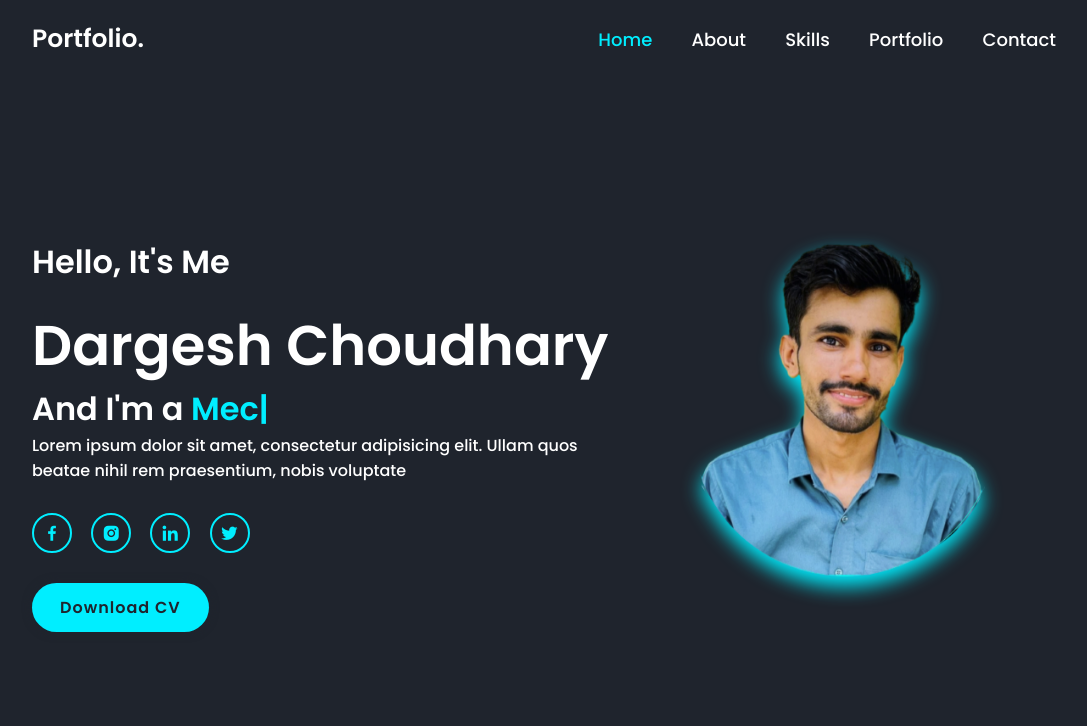
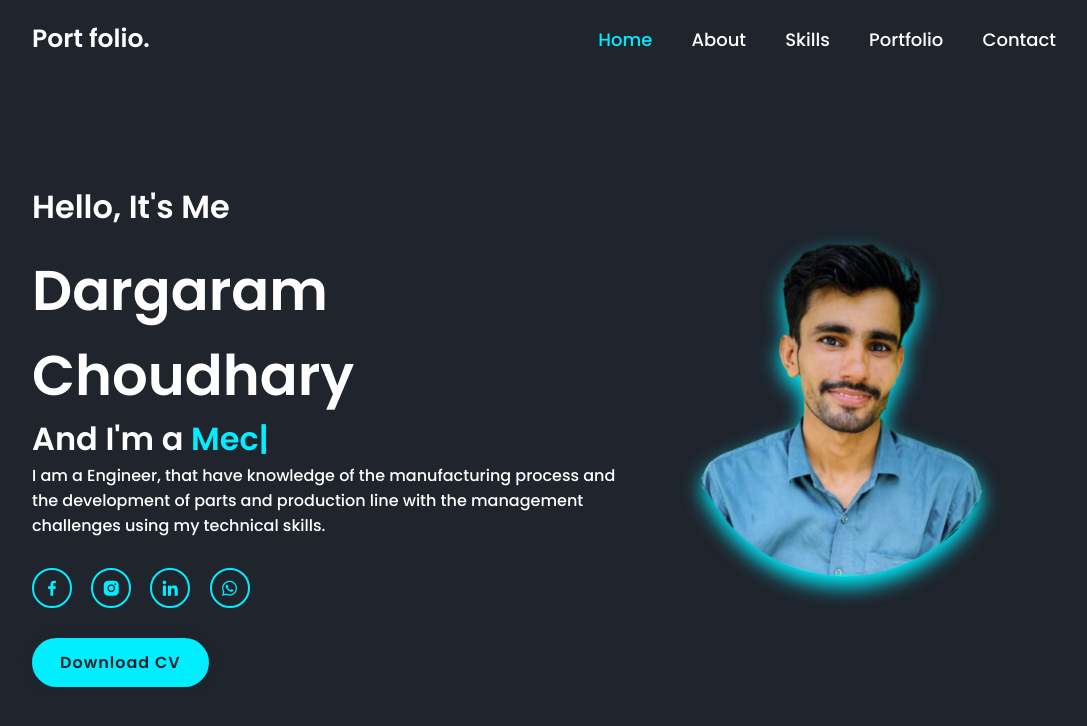
Before and after one commit to rameshchoudhary9784/dargaram-portfolio, a plain HTML site: page index.html in a window 1280 px wide. Shown: the whole page, without its empty margins (96-1183 px from the left). Drawn offline with nearby package versions, Linux system fonts and the light colour scheme.

Commit message:
social link update

```diff
--- a/index.html
+++ b/index.html
@@ -10,7 +10,7 @@
 </head>
 <body>
     <header class="header" id="header">
-        <a href="#" class="logo">Portfolio.</a>
+        <a href="#" class="logo">Port <span>folio.</span></a>
 
         <nav class="navbar">
             <a href="#" style="--i:1;" class="active">Home</a>
@@ -24,14 +24,15 @@
     <section class="home">
         <div class="home-content">
             <h3>Hello, It's Me</h3>
-            <h1>Dargesh Choudhary</h1>
+            <h1>Dargaram Choudhary</h1>
             <h3>And I'm a <span class="multiple-text"></span></h3>
-            <p>Lorem ipsum dolor sit amet, consectetur adipisicing elit. Ullam quos beatae nihil rem praesentium, nobis voluptate</p>
+            <p>I am a Engineer, that have knowledge of the manufacturing process and the development of parts and production line with the
+                management challenges using my technical skills.</p>
             <div class="social-media">
-                <a href="#" style="--i:7"><i class='bx bxl-facebook'></i></a>
-                <a href="#" style="--i:8"><i class='bx bxl-instagram-alt'></i></a>
-                <a href="#" style="--i:9"><i class='bx bxl-linkedin'></i></a>
-                <a href="#" style="--i:10" ><i class='bx bxl-twitter'></i></a>
+                <a href="https://www.facebook.com/Er.Dargaram" target="_blank" style="--i:7"><i class='bx bxl-facebook'></i></a>
+                <a href="https://instagram.com/dr_choudhary_officials" target="_blank" style="--i:8"><i class='bx bxl-instagram-alt'></i></a>
+                <a href="https://www.linkedin.com/in/darga-ram-5a4331194" target="_blank" style="--i:9"><i class='bx bxl-linkedin'></i></a>
+                <a href="https://wa.me/+919351330176" target="_blank" style="--i:10" ><i class='bx bxl-whatsapp'></i></a>
             </div>
             <a href="" class="btn">Download CV</a>
         </div>
--- a/style.css
+++ b/style.css
@@ -62,6 +62,7 @@ body {
     position: relative;
     width: 100%;
     height: 100vh;
+    margin-bottom: 50px;
     display: flex;
     align-items: center;
     justify-content: space-between;
```
